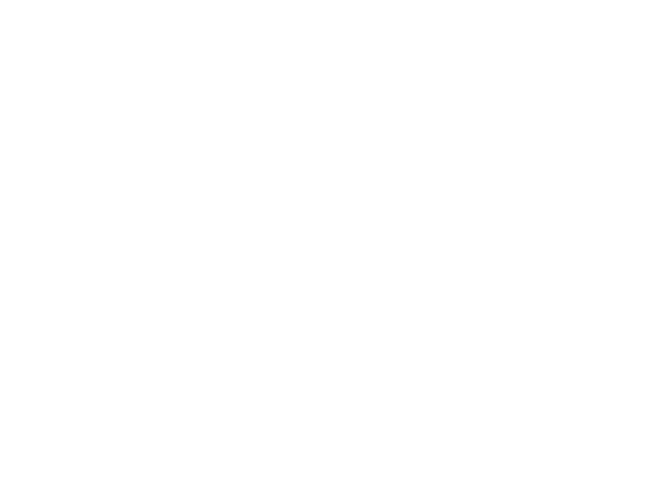
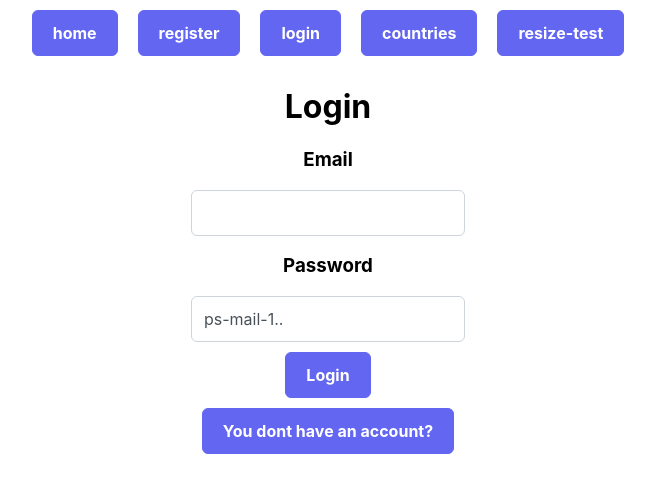
Before and after one commit to galamo/fortinet, a React (Create React App) app in the folder react-client/: page /login in a window 1280 px wide. Shown: the top 492 px of the page, without its empty margins (312-967 px from the left). Built offline with nearby package versions, Linux system fonts and the light colour scheme.

Commit message:
useNavigate

```diff
--- a/react-client/package.json
+++ b/react-client/package.json
@@ -17,6 +17,7 @@
     "primereact": "^8.7.3",
     "react": "^18.2.0",
     "react-dom": "^18.2.0",
+    "react-router-dom": "^6.5.0",
     "react-scripts": "5.0.1",
     "typescript": "^4.9.4",
     "web-vitals": "^2.1.4"
--- a/react-client/src/App.tsx
+++ b/react-client/src/App.tsx
@@ -4,14 +4,15 @@
 import { Header, Colors } from "./components/ui-components/Header"
 import ResizeComponent from "./components/ui-components/Resize"
 import { Countries } from "./components/countries"
-import { Login } from './components/login-ref';
+import { LoginRef } from './components/login-ref';
 // import { Login } from './components/login';
-import { BrowserRouter, Route, Routes } from "react-router-dom"
+import { BrowserRouter, Route, Routes, Link } from "react-router-dom"
 
 import { Users } from './components/users';
 import { Register } from './components/register';
 import { Home } from './components/home';
 import { NotFound } from './components/notFound';
+import { Button } from 'primereact/button';
 
 
 const routes = [
@@ -19,28 +20,35 @@
     path: "/",
     element: <Home />,
     text: "home",
-    // isVisible>?
+    isVisible: true,
+    // protected
+  },
+  {
+    path: "/register",
+    element: <Register />,
+    text: "register",
+    isVisible: true,
     // protected
   },
   {
     path: "/login",
-    element: <Login />,
+    element: <LoginRef />,
     text: "login",
-    // isVisible>?
+    isVisible: true,
     // protected
   },
   {
     path: "/countries",
     element: <Countries />,
     text: "countries",
-    // isVisible>?
+    isVisible: true,
     // protected
   },
   {
     path: "/resize",
     element: <ResizeComponent />,
     text: "resize-test",
-    // isVisible>?
+    isVisible: true,
     // protected
   },
   {
@@ -56,9 +64,7 @@
 
 
 function App() {
-  console.log("App component")
-  const [color, setColor] = useState(Colors.blue)
-  const [counter, setCounter] = useState(1)
+
 
 
 
@@ -72,33 +78,29 @@
   // useEffect(() => { This Code will Run }, []) => Mount
   // useEffect(() => { This Code will Run }, [param]) => When param is getting updated
   // useEffect(() => { return Cleanup() will run }, [param]) => When param is getting updated OR destroy
-
-
-
-  useEffect(() => {
-    return () => {
-      console.log("cleanUp Function")
-    }
-  }, [counter])
-
-
-  const showResizeComponent = counter % 2 === 0
   return (
     <div className="App">
       <div>
         <BrowserRouter>
-          {/* <Routes>
+          <NavigationBar routes={routes} />
+          <Routes>
             {routes.map((route: IRoute) => {
               return <Route key={route.text} path={route.path} element={route.element} />
             })}
-          </Routes> */}
-          {/* <Login />
-          {showResizeComponent ? <ResizeComponent /> : null}
-          <Countries /> */}
+          </Routes>
         </BrowserRouter>
       </div>
     </div >
   );
 }
 
+
+function NavigationBar(props: { routes: Array<IRoute> }) {
+  return <div className={"navigation-bar"}>
+    {props.routes.filter((route: IRoute) => route.isVisible).map((route: IRoute) => {
+      return <div key={route.text} ><Link to={route.path}><Button label={route.text} /></Link></div>
+    })}
+  </div >
+}
+
 export default App;
--- a/react-client/src/components/login-ref/index.tsx
+++ b/react-client/src/components/login-ref/index.tsx
@@ -2,13 +2,15 @@
 // @ts-ignore
 import { Button } from "primereact/button"
 import { InputText } from "primereact/inputtext"
+import { useNavigate } from "react-router-dom"
 
 
-export function Login() {
+export function LoginRef() {
     // const email / password!
     const emailElement = useRef<HTMLInputElement>(null);
     const passwordElement = useRef<HTMLInputElement>(null);
     const clickingRef = useRef<number>(0)
+    const navigate = useNavigate()
 
     useEffect(() => {
         if (passwordElement && passwordElement.current) {
@@ -38,6 +40,12 @@
                 }
                 console.log(emailElement.current?.value, passwordElement.current?.value)
             }} />
+            <div style={{ marginTop: "10px" }}>
+                <Button label="You dont have an account?" onClick={() => {
+                    // window.location.href = "http://localhost:3000/login"
+                    navigate("/register")
+                }} />
+            </div>
         </div>
 
     </div>
--- a/react-client/src/components/register/index.tsx
+++ b/react-client/src/components/register/index.tsx
@@ -2,10 +2,13 @@
 // @ts-ignore
 import { Button } from "primereact/button"
 import { InputText } from "primereact/inputtext"
+import { useNavigate } from "react-router-dom"
 
 export function Register() {
     const [formData, setFormData] = useCustomForm({ email: "", password: "", gender: "female" })
     const { email, password, gender } = formData
+    const navigate = useNavigate()
+    console.log(navigate)
     // const [email, setEmail] = useState("")
     // const [password, setPassword] = useState("")
     // const [gender, setGender] = useState("")
@@ -24,7 +27,7 @@
     // }
 
     return <div>
-        <h1> Login </h1>
+        <h1> Register </h1>
         <div>
             <h3>  Email </h3>
             <InputText name={"email"} value={email} onChange={setFormData} />
--- a/react-client/src/index.css
+++ b/react-client/src/index.css
@@ -11,3 +11,9 @@
   font-family: source-code-pro, Menlo, Monaco, Consolas, 'Courier New',
     monospace;
 }
+
+
+.navigation-bar div {
+  margin: 10px;
+  display: inline-block;
+}
```
Also changed, not shown: react-client/src/components/login/index.tsx (+9 -0 lines), 1 other file (tests, documents, lock files or other folders).
